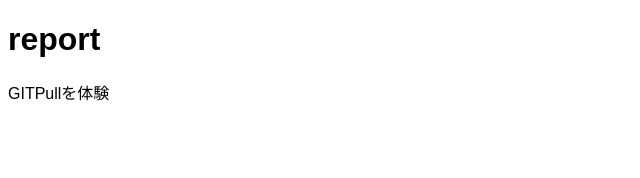
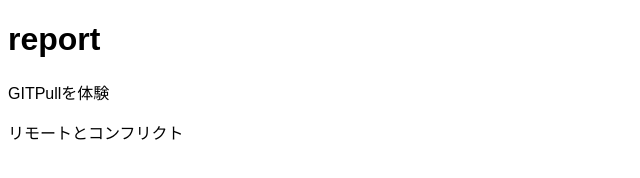
Before and after one commit to bondchan88/gitsample, a plain HTML site: page index.html in a window 1280 px wide. Shown: the whole page, without its empty margins (0-640 px from the left). Drawn offline with Linux system fonts and the light colour scheme.

Commit message:
リモート

```diff
--- a/index.html
+++ b/index.html
@@ -10,5 +10,6 @@
 <body>
     <h1>report</h1>
     <p>GITPullを体験</p>
+    <p>リモートとコンフリクト</p>
 </body>
 </html>
```
